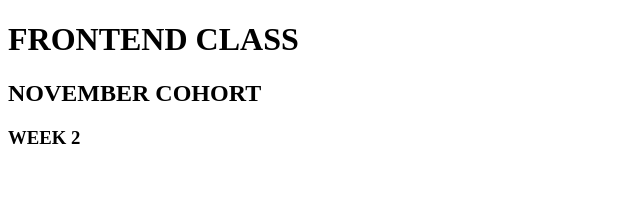
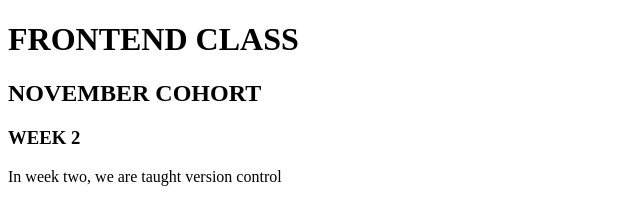
Before and after one commit to Tifebaris/WEEK2, a plain HTML site: page index.html in a window 1280 px wide. Shown: the whole page, without its empty margins (0-640 px from the left). Drawn offline with Linux system fonts and the light colour scheme.

Commit message:
feat:introduction to version control

```diff
--- a/index.html
+++ b/index.html
@@ -9,5 +9,6 @@
     <h1>FRONTEND CLASS</h1>
     <h2>NOVEMBER COHORT</h2>
     <h3>WEEK 2</h3>
+    <p>In week two, we are taught version control</p>
 </body>
 </html>
```
